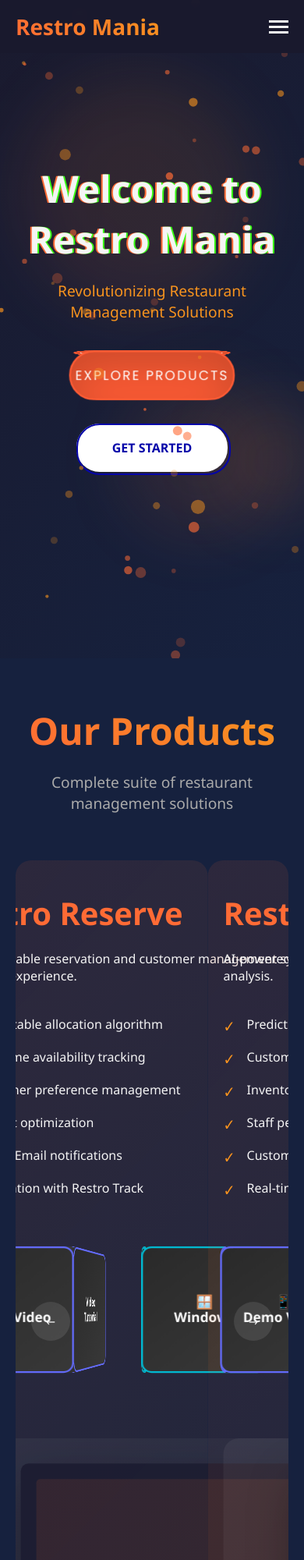
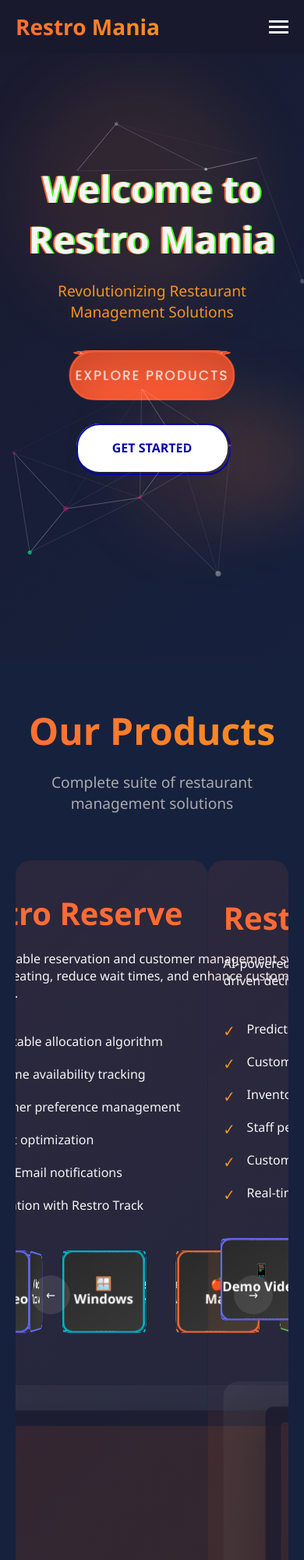
Before and after one commit to touhidur0011/Restro-Mania, a plain HTML site: page index.html in a window 390 px wide. Shown: the top 2000 px of the page at 78% size. Drawn offline with nearby package versions, Linux system fonts and the light colour scheme.

Commit message:
mouse interactiveness fixed also all hover effects fixed

```diff
--- a/enhanced-animations.css
+++ b/enhanced-animations.css
@@ -212,24 +212,24 @@
     }
 
     .cube-button {
-        width: 150px;
-        height: 150px;
-        margin: 30px;
+        width: 100px;
+        height: 100px;
+        margin: 10px;
     }
 
-    .demo-video .front { transform: translateZ(75px); }
-    .demo-video .back { transform: translateZ(-75px) rotateY(180deg); }
-    .demo-video .right { transform: translateX(75px) rotateY(90deg); }
-    .demo-video .left { transform: translateX(-75px) rotateY(-90deg); }
-    .demo-video .top { transform: translateY(-75px) rotateX(90deg); }
-    .demo-video .bottom { transform: translateY(75px) rotateX(-90deg); }
+    .demo-video .front { transform: translateZ(50px); }
+    .demo-video .back { transform: translateZ(-50px) rotateY(180deg); }
+    .demo-video .right { transform: translateX(50px) rotateY(90deg); }
+    .demo-video .left { transform: translateX(-50px) rotateY(-90deg); }
+    .demo-video .top { transform: translateY(-50px) rotateX(90deg); }
+    .demo-video .bottom { transform: translateY(50px) rotateX(-90deg); }
 
-    .windows .front { transform: translateZ(75px); }
-    .windows .back { transform: translateZ(-75px) rotateY(180deg); }
-    .windows .right { transform: translateX(75px) rotateY(90deg); }
-    .windows .left { transform: translateX(-75px) rotateY(-90deg); }
-    .windows .top { transform: translateY(-75px) rotateX(90deg); }
-    .windows .bottom { transform: translateY(75px) rotateX(-90deg); }
+    .windows .front { transform: translateZ(50px); }
+    .windows .back { transform: translateZ(-50px) rotateY(180deg); }
+    .windows .right { transform: translateX(50px) rotateY(90deg); }
+    .windows .left { transform: translateX(-50px) rotateY(-90deg); }
+    .windows .top { transform: translateY(-50px) rotateX(90deg); }
+    .windows .bottom { transform: translateY(50px) rotateX(-90deg); }
 
     .mac .front { transform: translateZ(75px); }
     .mac .back { transform: translateZ(-75px) rotateY(180deg); }
--- /dev/null
+++ b/enhanced-mouse-interaction.js
@@ -0,0 +1,161 @@
+// Enhanced Mouse Interaction for Particles.js
+// This script adds advanced mouse interaction effects
+
+class ParticleMouseInteraction {
+    constructor() {
+        this.mouse = { x: 0, y: 0, isActive: false };
+        this.smoothMouse = { x: 0, y: 0 };
+        this.particles = [];
+        this.pJS = null;
+        this.animationId = null;
+
+        this.init();
+    }
+
+    init() {
+        // Wait for particles.js to be ready
+        const checkParticles = setInterval(() => {
+            if (window.pJSDom && window.pJSDom[0] && window.pJSDom[0].pJS) {
+                this.pJS = window.pJSDom[0].pJS;
+                this.particles = this.pJS.particles.array;
+                this.setupEvents();
+                this.startInteractionLoop();
+                clearInterval(checkParticles);
+                console.log('Enhanced mouse interaction initialized');
+            }
+        }, 100);
+    }
+
+    setupEvents() {
+        // Mouse move with smooth interpolation - attach to document to not interfere with hovers
+        document.addEventListener('mousemove', (e) => {
+            this.mouse.x = e.clientX;
+            this.mouse.y = e.clientY;
+            this.mouse.isActive = true;
+        }, { passive: true });
+
+        // Mouse enter/leave
+        document.addEventListener('mouseenter', () => {
+            this.mouse.isActive = true;
+        });
+
+        document.addEventListener('mouseleave', () => {
+            this.mouse.isActive = false;
+        });
+
+        // Touch events for mobile
+        document.addEventListener('touchmove', (e) => {
+            if (e.touches.length > 0) {
+                const touch = e.touches[0];
+                this.mouse.x = touch.clientX;
+                this.mouse.y = touch.clientY;
+                this.mouse.isActive = true;
+            }
+        }, { passive: true });
+
+        document.addEventListener('touchend', () => {
+            this.mouse.isActive = false;
+        });
+    }
+
+    startInteractionLoop() {
+        const animate = () => {
+            this.updateInteraction();
+            this.animationId = requestAnimationFrame(animate);
+        };
+        animate();
+    }
+
+    updateInteraction() {
+        if (!this.pJS || !this.particles.length) return;
+
+        // Smooth mouse movement interpolation
+        const lerpFactor = 0.15;
+        this.smoothMouse.x += (this.mouse.x - this.smoothMouse.x) * lerpFactor;
+        this.smoothMouse.y += (this.mouse.y - this.smoothMouse.y) * lerpFactor;
+
+        if (this.mouse.isActive) {
+            this.particles.forEach((particle, index) => {
+                this.applyMouseForces(particle, index);
+            });
+        } else {
+            // Reset particles when mouse is inactive
+            this.particles.forEach((particle) => {
+                this.resetParticle(particle);
+            });
+        }
+    }
+
+    applyMouseForces(particle, index) {
+        const dx = this.smoothMouse.x - particle.x;
+        const dy = this.smoothMouse.y - particle.y;
+        const distance = Math.sqrt(dx * dx + dy * dy);
+        const maxDistance = 200;
+
+        if (distance < maxDistance) {
+            const force = (maxDistance - distance) / maxDistance;
+            const angle = Math.atan2(dy, dx);
+
+            // Initialize velocity if not exists
+            if (!particle.mouseVx) particle.mouseVx = 0;
+            if (!particle.mouseVy) particle.mouseVy = 0;
+
+            // Simple attraction force - no bubble effects
+            const attractionForce = force * 0.02;
+            particle.mouseVx += Math.cos(angle) * attractionForce;
+            particle.mouseVy += Math.sin(angle) * attractionForce;
+
+            // Apply velocity with bounds checking
+            const newX = particle.x + particle.mouseVx;
+            const newY = particle.y + particle.mouseVy;
+
+            // Keep particles within screen bounds
+            if (newX > 0 && newX < window.innerWidth) {
+                particle.x = newX;
+            }
+            if (newY > 0 && newY < window.innerHeight) {
+                particle.y = newY;
+            }
+
+            // Apply friction
+            particle.mouseVx *= 0.92;
+            particle.mouseVy *= 0.92;
+
+        } else {
+            // Gradually return to normal state
+            this.resetParticle(particle);
+        }
+    }
+
+    resetParticle(particle) {
+        if (particle.mouseVx) {
+            particle.mouseVx *= 0.95;
+            particle.mouseVy *= 0.95;
+
+            // Apply remaining velocity
+            particle.x += particle.mouseVx;
+            particle.y += particle.mouseVy;
+        }
+    }
+
+    destroy() {
+        if (this.animationId) {
+            cancelAnimationFrame(this.animationId);
+        }
+    }
+}
+
+// Initialize when DOM is ready
+if (document.readyState === 'loading') {
+    document.addEventListener('DOMContentLoaded', () => {
+        // Wait a bit for particles.js to initialize
+        setTimeout(() => {
+            new ParticleMouseInteraction();
+        }, 300);
+    });
+} else {
+    // DOM is already loaded
+    setTimeout(() => {
+        new ParticleMouseInteraction();
+    }, 300);
+}
--- a/hover-effects.css
+++ b/hover-effects.css
@@ -1,11 +1,11 @@
 .cube-button {
-    width: 200px;
-    height: 200px;
+    width: 120px;
+    height: 120px;
     position: relative;
     transform-style: preserve-3d;
     transition: transform 1s ease;
     cursor: pointer;
-    margin: 50px;
+    margin: 15px;
 }
 
 .cube-button:hover {
@@ -153,105 +153,105 @@
 
 /* Demo Video Cube - Blue Theme */
 .demo-video .front {
-    transform: translateZ(100px);
+    transform: translateZ(60px);
     border-color: #646cff;
 }
 .demo-video .back {
-    transform: translateZ(-100px) rotateY(180deg);
+    transform: translateZ(-60px) rotateY(180deg);
     border-color: #646cff;
 }
 .demo-video .right {
-    transform: translateX(100px) rotateY(90deg);
+    transform: translateX(60px) rotateY(90deg);
     border-color: #646cff;
 }
 .demo-video .left {
-    transform: translateX(-100px) rotateY(-90deg);
+    transform: translateX(-60px) rotateY(-90deg);
     border-color: #646cff;
 }
 .demo-video .top {
-    transform: translateY(-100px) rotateX(90deg);
+    transform: translateY(-60px) rotateX(90deg);
     border-color: #646cff;
 }
 .demo-video .bottom {
-    transform: translateY(100px) rotateX(-90deg);
+    transform: translateY(60px) rotateX(-90deg);
     border-color: #646cff;
 }
 
 /* Windows Cube - Cyan Theme */
 .windows .front {
-    transform: translateZ(100px);
+    transform: translateZ(60px);
     border-color: #00bcd4;
 }
 .windows .back {
-    transform: translateZ(-100px) rotateY(180deg);
+    transform: translateZ(-60px) rotateY(180deg);
     border-color: #00bcd4;
 }
 .windows .right {
-    transform: translateX(100px) rotateY(90deg);
+    transform: translateX(60px) rotateY(90deg);
     border-color: #00bcd4;
 }
 .windows .left {
-    transform: translateX(-100px) rotateY(-90deg);
+    transform: translateX(-60px) rotateY(-90deg);
     border-color: #00bcd4;
 }
 .windows .top {
-    transform: translateY(-100px) rotateX(90deg);
+    transform: translateY(-60px) rotateX(90deg);
     border-color: #00bcd4;
 }
 .windows .bottom {
-    transform: translateY(100px) rotateX(-90deg);
+    transform: translateY(60px) rotateX(-90deg);
     border-color: #00bcd4;
 }
 
 /* Mac Cube - Orange Theme */
 .mac .front {
-    transform: translateZ(100px);
+    transform: translateZ(60px);
     border-color: #ff6b35;
 }
 .mac .back {
-    transform: translateZ(-100px) rotateY(180deg);
+    transform: translateZ(-60px) rotateY(180deg);
     border-color: #ff6b35;
 }
 .mac .right {
-    transform: translateX(100px) rotateY(90deg);
+    transform: translateX(60px) rotateY(90deg);
     border-color: #ff6b35;
 }
 .mac .left {
-    transform: translateX(-100px) rotateY(-90deg);
+    transform: translateX(-60px) rotateY(-90deg);
     border-color: #ff6b35;
 }
 .mac .top {
-    transform: translateY(-100px) rotateX(90deg);
+    transform: translateY(-60px) rotateX(90deg);
     border-color: #ff6b35;
 }
 .mac .bottom {
-    transform: translateY(100px) rotateX(-90deg);
+    transform: translateY(60px) rotateX(-90deg);
     border-color: #ff6b35;
 }
 
 /* Web App Cube - Green Theme */
 .web-app .front {
-    transform: translateZ(100px);
+    transform: translateZ(60px);
     border-color: #4caf50;
 }
 .web-app .back {
-    transform: translateZ(-100px) rotateY(180deg);
+    transform: translateZ(-60px) rotateY(180deg);
     border-color: #4caf50;
 }
 .web-app .right {
-    transform: translateX(100px) rotateY(90deg);
+    transform: translateX(60px) rotateY(90deg);
     border-color: #4caf50;
 }
 .web-app .left {
-    transform: translateX(-100px) rotateY(-90deg);
+    transform: translateX(-60px) rotateY(-90deg);
     border-color: #4caf50;
 }
 .web-app .top {
-    transform: translateY(-100px) rotateX(90deg);
+    transform: translateY(-60px) rotateX(90deg);
     border-color: #4caf50;
 }
 .web-app .bottom {
-    transform: translateY(100px) rotateX(-90deg);
+    transform: translateY(60px) rotateX(-90deg);
     border-color: #4caf50;
 }
 
@@ -277,38 +277,38 @@
 /* Mobile Responsive */
 @media (max-width: 768px) {
     .cube-button {
-        width: 150px;
-        height: 150px;
-        margin: 30px;
+        width: 100px;
+        height: 100px;
+        margin: 10px;
     }
 
-    .demo-video .front { transform: translateZ(75px); }
-    .demo-video .back { transform: translateZ(-75px) rotateY(180deg); }
-    .demo-video .right { transform: translateX(75px) rotateY(90deg); }
-    .demo-video .left { transform: translateX(-75px) rotateY(-90deg); }
-    .demo-video .top { transform: translateY(-75px) rotateX(90deg); }
-    .demo-video .bottom { transform: translateY(75px) rotateX(-90deg); }
+    .demo-video .front { transform: translateZ(50px); }
+    .demo-video .back { transform: translateZ(-50px) rotateY(180deg); }
+    .demo-video .right { transform: translateX(50px) rotateY(90deg); }
+    .demo-video .left { transform: translateX(-50px) rotateY(-90deg); }
+    .demo-video .top { transform: translateY(-50px) rotateX(90deg); }
+    .demo-video .bottom { transform: translateY(50px) rotateX(-90deg); }
 
-    .windows .front { transform: translateZ(75px); }
-    .windows .back { transform: translateZ(-75px) rotateY(180deg); }
-    .windows .right { transform: translateX(75px) rotateY(90deg); }
-    .windows .left { transform: translateX(-75px) rotateY(-90deg); }
-    .windows .top { transform: translateY(-75px) rotateX(90deg); }
-    .windows .bottom { transform: translateY(75px) rotateX(-90deg); }
+    .windows .front { transform: translateZ(50px); }
+    .windows .back { transform: translateZ(-50px) rotateY(180deg); }
+    .windows .right { transform: translateX(50px) rotateY(90deg); }
+    .windows .left { transform: translateX(-50px) rotateY(-90deg); }
+    .windows .top { transform: translateY(-50px) rotateX(90deg); }
+    .windows .bottom { transform: translateY(50px) rotateX(-90deg); }
 
-    .mac .front { transform: translateZ(75px); }
-    .mac .back { transform: translateZ(-75px) rotateY(180deg); }
-    .mac .right { transform: translateX(75px) rotateY(90deg); }
-    .mac .left { transform: translateX(-75px) rotateY(-90deg); }
-    .mac .top { transform: translateY(-75px) rotateX(90deg); }
-    .mac .bottom { transform: translateY(75px) rotateX(-90deg); }
+    .mac .front { transform: translateZ(50px); }
+    .mac .back { transform: translateZ(-50px) rotateY(180deg); }
+    .mac .right { transform: translateX(50px) rotateY(90deg); }
+    .mac .left { transform: translateX(-50px) rotateY(-90deg); }
+    .mac .top { transform: translateY(-50px) rotateX(90deg); }
+    .mac .bottom { transform: translateY(50px) rotateX(-90deg); }
 
-    .web-app .front { transform: translateZ(75px); }
-    .web-app .back { transform: translateZ(-75px) rotateY(180deg); }
-    .web-app .right { transform: translateX(75px) rotateY(90deg); }
-    .web-app .left { transform: translateX(-75px) rotateY(-90deg); }
-    .web-app .top { transform: translateY(-75px) rotateX(90deg); }
-    .web-app .bottom { transform: translateY(75px) rotateX(-90deg); }
+    .web-app .front { transform: translateZ(50px); }
+    .web-app .back { transform: translateZ(-50px) rotateY(180deg); }
+    .web-app .right { transform: translateX(50px) rotateY(90deg); }
+    .web-app .left { transform: translateX(-50px) rotateY(-90deg); }
+    .web-app .top { transform: translateY(-50px) rotateX(90deg); }
+    .web-app .bottom { transform: translateY(50px) rotateX(-90deg); }
 
     .face {
         font-size: 1rem;
--- /dev/null
+++ b/hover-fixes.css
@@ -0,0 +1,55 @@
+/* Hover Effects Override to ensure particles don't interfere */
+
+/* Ensure all interactive elements have proper z-index and pointer events */
+.btn, .btn-3d, .blob-btn, .cube-button, .feature-card, .social-links li, nav a, .cta-buttons a {
+    position: relative;
+    z-index: 10;
+    pointer-events: auto !important;
+}
+
+/* Specific fix for 3D buttons */
+.btn-3d {
+    z-index: 100;
+}
+
+/* Specific fix for blob buttons */
+.blob-btn {
+    z-index: 100;
+}
+
+/* Specific fix for cube buttons */
+.cube-button {
+    z-index: 100;
+    transform-style: preserve-3d;
+}
+
+/* Ensure feature cards are interactive */
+.feature-card.holographic-card {
+    z-index: 50;
+}
+
+/* Ensure social links are interactive */
+.social-links li {
+    z-index: 50;
+}
+
+/* Navigation links */
+.nav-links a {
+    z-index: 50;
+}
+
+/* Ensure particles stay behind interactive elements */
+#particles-js {
+    z-index: 1 !important;
+    pointer-events: none !important;
+}
+
+#particles-js canvas {
+    pointer-events: none !important;
+}
+
+/* Force hover effects to work */
+.btn:hover, .btn-3d:hover, .blob-btn:hover, .cube-button:hover,
+.feature-card.holographic-card:hover, .social-links li:hover {
+    z-index: 200;
+}
--- a/index.html
+++ b/index.html
@@ -7,11 +7,15 @@
     <link rel="stylesheet" href="style.css">
     <link rel="stylesheet" href="loader.css">
     <link rel="stylesheet" href="theme.css">
+    <link rel="stylesheet" href="particles.css">
     <link rel="stylesheet" href="enhanced-animations.css">
+    <link rel="stylesheet" href="hover-effects.css">
+    <link rel="stylesheet" href="hover-fixes.css">
     <script src="https://cdnjs.cloudflare.com/ajax/libs/animejs/3.2.1/anime.min.js"></script>
     <link href="https://fonts.googleapis.com/css2?family=Poppins&display=swap" rel="stylesheet">
     <script type="module" src="https://unpkg.com/ionicons@5.5.2/dist/ionicons/ionicons.esm.js"></script>
     <script nomodule src="https://unpkg.com/ionicons@5.5.2/dist/ionicons/ionicons.js"></script>
+    <script src="https://cdn.jsdelivr.net/particles.js/2.0.0/particles.min.js"></script>
 </head>
 <body>
     <div class="loader" id="loader">
@@ -38,7 +42,7 @@
     </div>
 
     <div class="loader-overlay" id="loaderOverlay"></div>
-    <canvas id="particleCanvas" style="position: fixed; top: 0; left: 0; width: 100%; height: 100%; pointer-events: none; z-index: 1;"></canvas>
+    <div id="particles-js" style="position: fixed; top: 0; left: 0; width: 100%; height: 100%; pointer-events: none; z-index: 1;"></div>
 
     <nav id="navbar">
         <div class="nav-container">
@@ -399,7 +403,8 @@
 
     <script src="https://cdnjs.cloudflare.com/ajax/libs/animejs/3.2.1/anime.min.js"></script>
     <script src="script.js"></script>
-    <script src="floating-particles.js"></script>
+    <script src="particles-config.js"></script>
+    <script src="enhanced-mouse-interaction.js"></script>
     <script src="section-animations.js"></script>
 </body>
 </html>
--- /dev/null
+++ b/particles-config.js
@@ -0,0 +1,254 @@
+// Add this code to your particles-config.js file (replace the existing content)
+
+particlesJS("particles-js", {
+  "particles": {
+    "number": {
+      "value": 100,
+      "density": {
+        "enable": true,
+        "value_area": 800
+      }
+    },
+    "color": {
+      "value": ["#ffffff", "#00ff88", "#0088ff", "#ff0088"]
+    },
+    "shape": {
+      "type": "circle",
+      "stroke": {
+        "width": 0,
+        "color": "#000000"
+      }
+    },
+    "opacity": {
+      "value": 0.6,
+      "random": true,
+      "anim": {
+        "enable": true,
+        "speed": 1,
+        "opacity_min": 0.1,
+        "sync": false
+      }
+    },
+    "size": {
+      "value": 4,
+      "random": true,
+      "anim": {
+        "enable": true,
+        "speed": 40,
+        "size_min": 0.1,
+        "sync": false
+      }
+    },
+    "line_linked": {
+      "enable": true,
+      "distance": 200,
+      "color": "#ffffff",
+      "opacity": 0.5,
+      "width": 1
+    },
+    "move": {
+      "enable": true,
+      "speed": 3,
+      "direction": "none",
+      "random": true,
+      "straight": false,
+      "out_mode": "bounce",
+      "bounce": true,
+      "attract": {
+        "enable": true,
+        "rotateX": 600,
+        "rotateY": 1200
+      }
+    }
+  },
+  "interactivity": {
+    "detect_on": "window",
+    "events": {
+      "onhover": {
+        "enable": true,
+        "mode": "grab"
+      },
+      "onclick": {
+        "enable": true,
+        "mode": "repulse"
+      },
+      "resize": true
+    },
+    "modes": {
+      "grab": {
+        "distance": 200,
+        "line_linked": {
+          "opacity": 1
+        }
+      },
+      "bubble": {
+        "distance": 250,
+        "size": 8,
+        "duration": 2,
+        "opacity": 0.8,
+        "speed": 3
+      },
+      "repulse": {
+        "distance": 300,
+        "duration": 0.4
+      },
+      "push": {
+        "particles_nb": 4
+      },
+      "remove": {
+        "particles_nb": 2
+      }
+    }
+  },
+  "retina_detect": true
+});
+
+// Enhanced Custom mouse interaction
+let mouseX = 0;
+let mouseY = 0;
+let particles = [];
+let isMouseInside = false;
+
+// Wait for particles.js to load and then enhance it
+setTimeout(() => {
+  if (window.pJSDom && window.pJSDom[0] && window.pJSDom[0].pJS) {
+    const pJS = window.pJSDom[0].pJS;
+    particles = pJS.particles.array;
+
+    // Enhanced mouse attraction and movement
+    const originalMove = pJS.fn.particlesMoveUpdate;
+    pJS.fn.particlesMoveUpdate = function() {
+      // Call original move function
+      originalMove.call(this);
+
+      // Add enhanced mouse interaction
+      if (isMouseInside && pJS.interactivity.mouse.pos_x !== null && pJS.interactivity.mouse.pos_y !== null) {
+        particles.forEach(particle => {
+          const dx = pJS.interactivity.mouse.pos_x - particle.x;
+          const dy = pJS.interactivity.mouse.pos_y - particle.y;
+          const distance = Math.sqrt(dx * dx + dy * dy);
+
+          // Mouse attraction effect
+          if (distance < 300) {
+            const force = (300 - distance) / 300;
+            const angle = Math.atan2(dy, dx);
+
+            // Gentle attraction towards mouse
+            particle.vx = (particle.vx || 0) + Math.cos(angle) * force * 0.03;
+            particle.vy = (particle.vy || 0) + Math.sin(angle) * force * 0.03;
+
+            // Apply velocity with smooth movement
+            particle.x += particle.vx * 0.1;
+            particle.y += particle.vy * 0.1;
+
+            // Add friction for smooth deceleration
+            particle.vx *= 0.95;
+            particle.vy *= 0.95;
+
+            // Enhanced visual effects near mouse
+            if (distance < 100) {
+              particle.opacity = Math.min(1, particle.opacity + 0.02);
+            } else {
+              particle.opacity = Math.max(0.3, particle.opacity - 0.01);
+            }
+          }
+        });
+      } else {
+        // Return particles to normal state when mouse is away
+        particles.forEach(particle => {
+          if (particle.vx) particle.vx *= 0.98;
+          if (particle.vy) particle.vy *= 0.98;
+          particle.opacity = Math.min(0.6, particle.opacity + 0.005);
+        });
+      }
+    };
+  }
+}, 200);
+
+// Enhanced mouse tracking with smooth movement
+document.addEventListener('mousemove', function(e) {
+  mouseX = e.clientX;
+  mouseY = e.clientY;
+  isMouseInside = true;
+
+  // Update particles.js mouse position with smooth interpolation
+  if (window.pJSDom && window.pJSDom[0] && window.pJSDom[0].pJS) {
+    const pJS = window.pJSDom[0].pJS;
+
+    // Smooth mouse position update
+    const targetX = e.clientX;
+    const targetY = e.clientY;
+    const currentX = pJS.interactivity.mouse.pos_x || targetX;
+    const currentY = pJS.interactivity.mouse.pos_y || targetY;
+
+    pJS.interactivity.mouse.pos_x = currentX + (targetX - currentX) * 0.3;
+    pJS.interactivity.mouse.pos_y = currentY + (targetY - currentY) * 0.3;
+  }
+});
+
+// Mouse enter event
+document.addEventListener('mouseenter', function() {
+  isMouseInside = true;
+});
+
+// Mouse leave event to reset particles smoothly
+document.addEventListener('mouseleave', function() {
+  isMouseInside = false;
+  if (window.pJSDom && window.pJSDom[0] && window.pJSDom[0].pJS) {
+    // Gradually fade out mouse interaction
+    setTimeout(() => {
+      if (!isMouseInside && window.pJSDom[0].pJS) {
+        window.pJSDom[0].pJS.interactivity.mouse.pos_x = null;
+        window.pJSDom[0].pJS.interactivity.mouse.pos_y = null;
+      }
+    }, 500);
+  }
+});
+
+// Touch events for mobile support
+document.addEventListener('touchmove', function(e) {
+  if (e.touches.length > 0) {
+    const touch = e.touches[0];
+    mouseX = touch.clientX;
+    mouseY = touch.clientY;
+    isMouseInside = true;
+
+    if (window.pJSDom && window.pJSDom[0] && window.pJSDom[0].pJS) {
+      window.pJSDom[0].pJS.interactivity.mouse.pos_x = touch.clientX;
+      window.pJSDom[0].pJS.interactivity.mouse.pos_y = touch.clientY;
+    }
+  }
+}, { passive: true });
+
+document.addEventListener('touchend', function() {
+  isMouseInside = false;
+  setTimeout(() => {
+    if (!isMouseInside && window.pJSDom && window.pJSDom[0] && window.pJSDom[0].pJS) {
+      window.pJSDom[0].pJS.interactivity.mouse.pos_x = null;
+      window.pJSDom[0].pJS.interactivity.mouse.pos_y = null;
+    }
+  }, 300);
+});
+
+// Responsive particle count for performance
+function updateParticleCount() {
+  const width = window.innerWidth;
+  let particleCount = 80;
+
+  if (width < 768) {
+    particleCount = 30;
+  } else if (width < 1024) {
+    particleCount = 50;
+  }
+
+  if (window.pJSDom && window.pJSDom[0] && window.pJSDom[0].pJS) {
+    window.pJSDom[0].pJS.particles.number.value = particleCount;
+    window.pJSDom[0].pJS.fn.particlesRefresh();
+  }
+}
+
+// Update on resize
+window.addEventListener('resize', updateParticleCount);
+
+// Initial update
+setTimeout(updateParticleCount, 100);
--- a/particles.css
+++ b/particles.css
@@ -1,3 +1,22 @@
+#particles-js {
+    position: fixed;
+    top: 0;
+    left: 0;
+    width: 100%;
+    height: 100%;
+    z-index: 1;
+    pointer-events: none; /* Ensure particles don't block interactions */
+}
+
+#particles-js canvas {
+    position: absolute;
+    top: 0;
+    left: 0;
+    width: 100%;
+    height: 100%;
+    pointer-events: none; /* Canvas should not block hover events */
+}
+
 .particles-container {
     position: fixed;
     top: 0;
```
Also changed, not shown: debug-particles.js (added, +37 -0 lines), cube-debug.css (added), linked-particles.css (added), linked-particles.js (added), particles-config-new.js (added), webgpu-particles.css (added), webgpu-particles.js (added).
